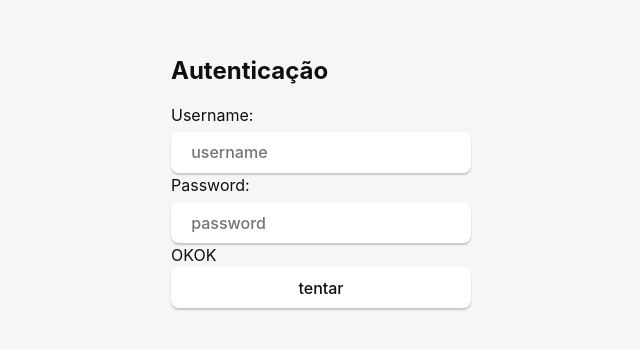
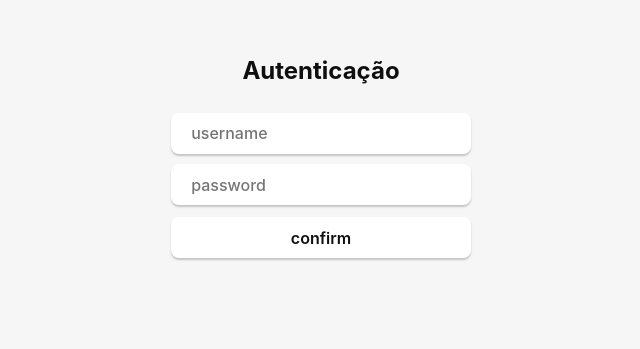
Before and after one commit to wellingtonPLF/AuthPassword, a Vue app: page / in a window 1280 px wide. Shown: the part 141-490 px from the top of the page, without its empty margins (319-959 px from the left). Built offline with nearby package versions, Linux system fonts and the light colour scheme.

Commit message:
Add vuex

```diff
--- a/package.json
+++ b/package.json
@@ -17,7 +17,8 @@
     "@tauri-apps/api": "^1",
     "sass": "*",
     "vue": "^3.3.4",
-    "vue-router": "*"
+    "vue-router": "*",
+    "vuex": "*"
   },
   "devDependencies": {
     "@tauri-apps/cli": "^1.5.12",
--- a/src/app/components/Authentication/AuthenticationScript.ts
+++ b/src/app/components/Authentication/AuthenticationScript.ts
@@ -1,23 +1,32 @@
-import passwordService from "../../shared/services/passwordService";
+import mainService from "../../shared/services/mainService"
+import { mapActions } from "vuex";
 
 export default {
     name: "Authentication",
     components: {},
     data() {
         return {
-            x: "OKOK"
+            error: "",
+            username: "",
+            password: ""
         }
     },
     methods: {
-        trySomething() {
-            passwordService.get_all_domain().then(
+        ...mapActions('authReducer', ['setAuth']),
+        authenticate() {
+            mainService.authenticate(this.username, this.password).then(
                 it => {
-                    this.x = it;
-                    console.log(`Result: ${it}`);
+                    if (it) {
+                        this.error = ""
+                        this.setAuth(this.password + this.username)
+                        this.$router.push('/credentials');
+                    }
+                    else {
+                        this.error = "Not valid!"
+                    }
                 }
                 ).catch((e) => {
-                    this.x = e;
-                    console.error("Error at TrySomething");
+                    console.error("Error at Authentication");
                 }
             );
         }
--- a/src/app/components/Authentication/AuthenticationStyle.css
+++ b/src/app/components/Authentication/AuthenticationStyle.css
@@ -1,3 +1,28 @@
 input {
-    margin-top: 5px;
+    margin-top: 10px;
 }
+
+#pageAuth {
+    display: flex;
+    justify-content: center;
+    align-items: center;
+    height: 100vh;
+}
+
+#pageAuth > div {
+    display: flex;
+    flex-direction: column;
+    width: 300px;
+    height: 200px;
+    margin-bottom: 30vh;
+}
+
+#error {
+    margin: 6px 0px;
+    color: red;
+    font-weight: 600;
+}
+
+#confirm {
+    font-weight: 600;
+}
--- a/src/app/components/Authentication/AuthenticationView.html
+++ b/src/app/components/Authentication/AuthenticationView.html
@@ -1,13 +1,9 @@
-<div style="display: flex; justify-content: center; align-items: center; height: 100vh;">
-    <div style="display: flex; flex-direction: column; width: 300px; height: 200px; margin-bottom: 30vh;">
-        <h2>Autenticação</h2>
-        <label>Username: </label>
-        <input placeholder="username" />
-        <label>Password: </label>
-        <input placeholder="password" />
-
-        <div>{{x}}</div>
-
-        <button @click="trySomething()">tentar</button>
+<div id="pageAuth">
+    <div>
+        <h2 style="text-align: center;">Autenticação</h2>
+        <input placeholder="username" v-model="username" />
+        <input placeholder="password" v-model="password" />
+        <div id="error">{{error}}</div>
+        <button id="confirm" @click="authenticate()">confirm</button>
     </div>
 </div>
--- a/src/app/components/LogoAdd/LogoAddScript.ts
+++ b/src/app/components/LogoAdd/LogoAddScript.ts
@@ -1,7 +1,13 @@
+import { mapState } from 'vuex'
 
 export default {
     name: "LogoAdd",
     components: {},
+    computed: {
+        ...mapState('authReducer', {
+            auth: (state: any) => state.auth
+        })
+    },
     data() {
         return {
             addAuthentication: false,
--- a/src/app/components/PasswordAdd/PasswordAddScript.ts
+++ b/src/app/components/PasswordAdd/PasswordAddScript.ts
@@ -1,4 +1,4 @@
-import passwordService from "../../shared/services/passwordService";
+import mainService from "../../shared/services/mainService";
 
 
 export default {
@@ -33,7 +33,7 @@ export default {
             this.edit = undefined;
 
             if (item.ativo) {
-                passwordService.updatePassword(item).then(
+                mainService.updatePassword(item).then(
                     it => {
                         this.xxx = it;
                     }
@@ -44,7 +44,7 @@ export default {
                 );
             }
             else {
-                passwordService.savePassword(item).then(
+                mainService.savePassword(item).then(
                     it => {
                         item.ativo = true;
                         this.xxx = it;
@@ -71,7 +71,7 @@ export default {
         excluirAuth(index: number) {
             const obj = this.arrayPassword[index];
             this.arrayPassword.splice(index, 1);
-            passwordService.deletePassword(obj.id).then(
+            mainService.deletePassword(obj.id).then(
                 it => {
                     this.xxx = it;
                 }
@@ -105,10 +105,10 @@ export default {
 //         this.edit = undefined;
 
 //         if (item.ativo) {
-//             passwordService.updatePassword(item).then(_ => {}).catch((_) => {});
+//             mainService.updatePassword(item).then(_ => {}).catch((_) => {});
 //         }
 //         else {
-//             passwordService.savePassword(item).then(
+//             mainService.savePassword(item).then(
 //                 it => {
 //                     item.ativo = true;
 //                     item.id = it.id;
@@ -129,7 +129,7 @@ export default {
 //     excluirAuth(index: number) {
 //         this.arrayPassword.splice(index, 1);
 //         const obj = this.arrayPassword[index];
-//         passwordService.deletePassword(obj.id).then(_ => {}).catch((_) => {});
+//         mainService.deletePassword(obj.id).then(_ => {}).catch((_) => {});
 //     },
 //     async copy(value: string) {
 //         if (value.length >= 4) {
--- a/src/app/shared/services/passwordService.ts
+++ b/src/app/shared/services/mainService.ts
@@ -1,6 +1,6 @@
 import { invoke } from "@tauri-apps/api/tauri";
 
-class PasswordService {
+class MainService {
 
     constructor() {
     }
@@ -81,4 +81,4 @@ class PasswordService {
     }
 }
 
-export default new PasswordService();
+export default new MainService();
--- /dev/null
+++ b/src/app/shared/vuex/action/authAction.ts
@@ -0,0 +1,9 @@
+import { ActionContext } from "vuex/types/index.js";
+
+const AuthAction = {
+    setAuth ({ commit } : ActionContext<string, number>, auth: string) {
+      commit('userLogin', auth)
+    }
+}
+
+export default AuthAction
--- /dev/null
+++ b/src/app/shared/vuex/reducer/authReducer.ts
@@ -0,0 +1,16 @@
+import AuthAction from "../action/authAction"
+
+const AuthReducer = {
+  namespaced: true,
+  state: {
+    auth: ""
+  },
+  mutations: {
+    userLogin (state: any, payload: string) {
+      state.auth = payload
+    }
+  },
+  actions: AuthAction
+}
+
+export default AuthReducer
--- /dev/null
+++ b/src/app/shared/vuex/store.ts
@@ -0,0 +1,10 @@
+import { createStore } from 'vuex';
+import AuthReducer from './reducer/authReducer';
+
+const store = createStore({
+  modules: {
+    authReducer: AuthReducer,
+  }
+});
+
+export default store
--- a/src/main.ts
+++ b/src/main.ts
@@ -2,6 +2,7 @@ import { createApp } from "vue";
 import "./styles.css";
 import App from "./app/App.vue";
 import router from './app/AppRouter';
+import store from './app/shared/vuex/store.ts';
 
 import { FontAwesomeIcon } from '@fortawesome/vue-fontawesome'
 import { fas } from '@fortawesome/free-solid-svg-icons'
@@ -18,4 +19,5 @@ window.Vue = app
 window.Vue.router = router
 
 app.use(router);
+app.use(store);
 app.mount('#app');
```
Also changed, not shown: 2 other files (tests, documents, lock files or other folders).
